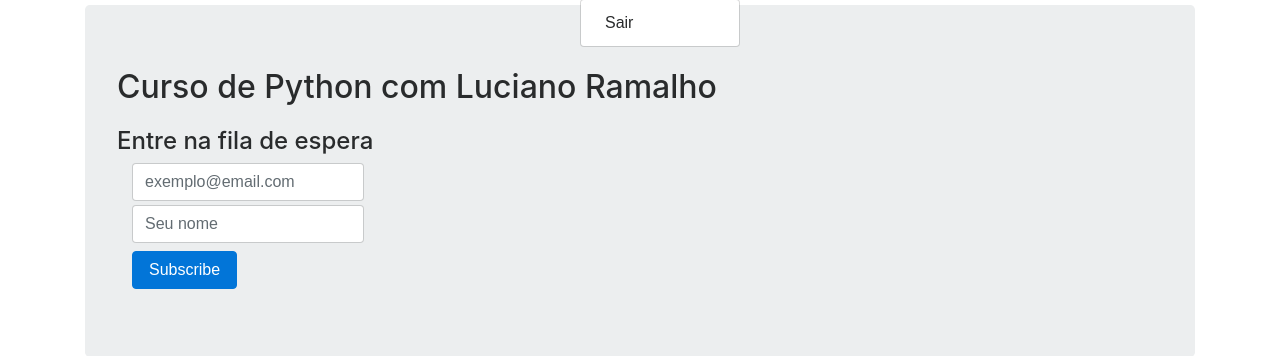
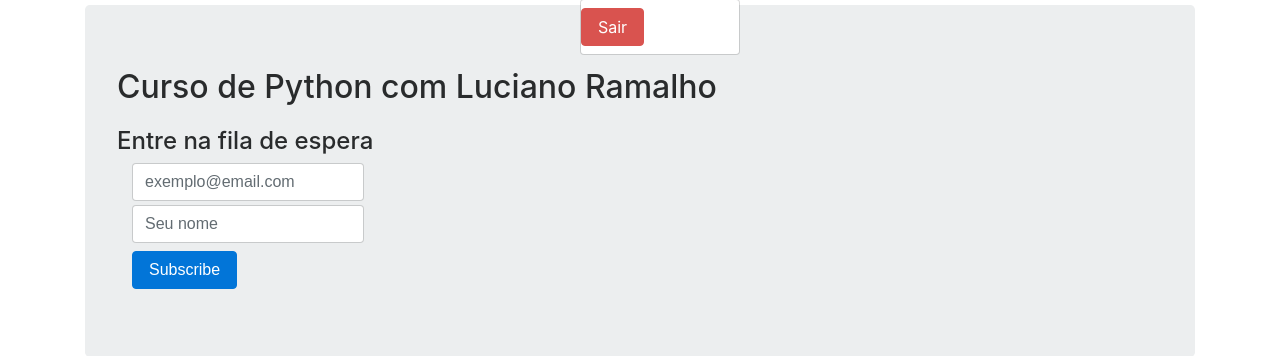
Before and after one commit to alysonbg/curso-django, a Django app: page / in a window 1280 px wide, after a click on "Sample". Shown: the part 87-443 px from the top of the page. Run offline with Django 3.2, Linux system fonts and the light colour scheme; the visitor is signed in with stand-in values (Sample User, id 1); data that the repository does not hold is empty; some libraries are stand-ins or nearby versions.

Commit message:
COnfigurado logout

```diff
--- a/pypro/base/templates/base/base.html
+++ b/pypro/base/templates/base/base.html
@@ -40,8 +40,7 @@
 					{{ user.first_name }}
 					</button>
 					<div class="dropdown-menu" aria-labelledby="dropdownMenu2">
-					<button class="dropdown-item" type="button">Sair</button>
-
+						<a class="btn btn-danger" href="{% url 'logout' %}">Sair</a>
 					</div>
 				</div
 			{% else %}
--- a/pypro/settings.py
+++ b/pypro/settings.py
@@ -37,6 +37,7 @@ ALLOWED_HOSTS = config('ALLOWED_HOSTS', cast=Csv())
 AUTH_USER_MODEL = 'base.User'
 
 LOGIN_REDIRECT_URL = '/modulos/'
+LOGOUT_REDIRECT_URL = '/'
 
 
 # Application definition
```
Also changed, not shown: pypro/base/tests/test_login.py (+4 -0 lines).
